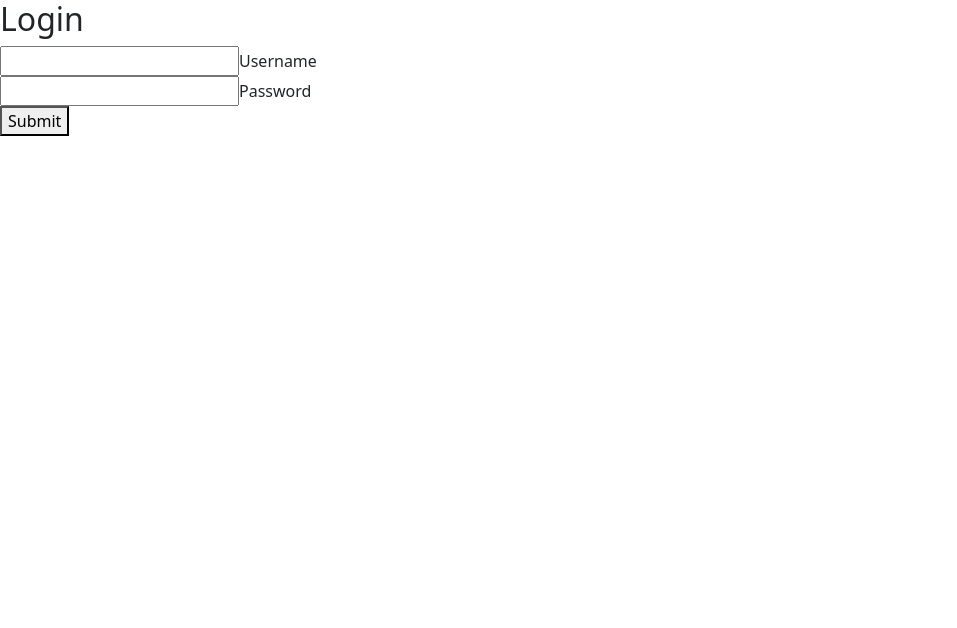
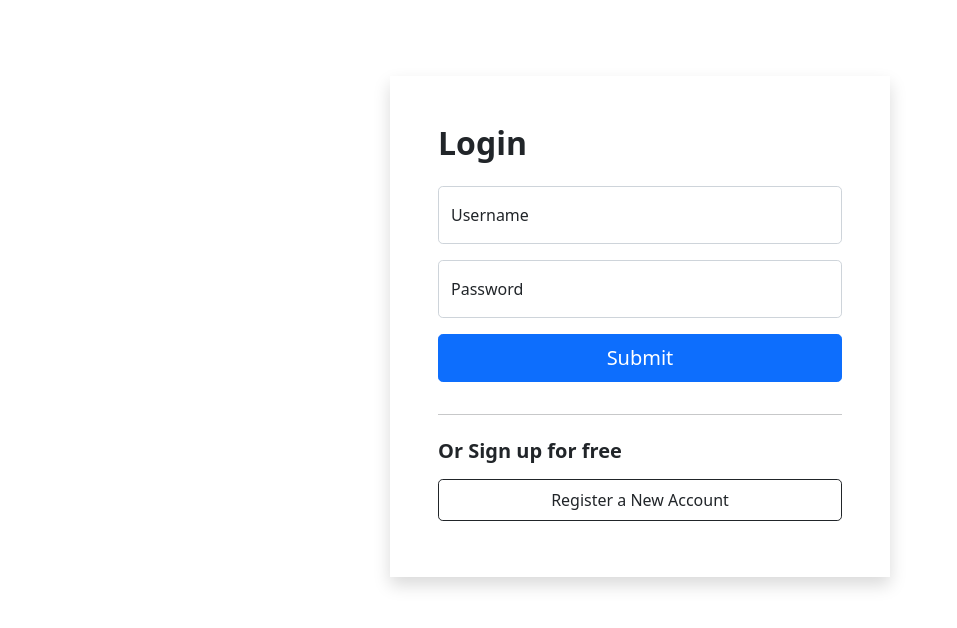
Before and after one commit to k-hongkham/reactChatApp, a React (Create React App) app: page / in a window 1280 px wide. Shown: the top 628 px of the page, without its empty margins (0-957 px from the left). Built offline with nearby package versions, Linux system fonts and the light colour scheme.

Commit message:
added bootstrap to login.

```diff
--- a/src/components/Login/Login.jsx
+++ b/src/components/Login/Login.jsx
@@ -9,7 +9,7 @@ const Login = () => {
   const [errorMessage, setErrorMessage] = useState("");
 
   return (
-    <div id="login_portal">
+    <div>
       <LoginForm
         username={username}
         setUsername={setUsername}
--- a/src/components/Login/LoginForm.jsx
+++ b/src/components/Login/LoginForm.jsx
@@ -28,32 +28,65 @@ const LoginForm = ({
   };
 
   return (
-    <div>
-      <header>
-        <h2>Login</h2>
-      </header>
-      <div>
+    <div
+      className="modal modal-signin position-static d-block bg secondary py-5"
+      tabindex="-1"
+      role="dialog"
+      id="login_portal modalSignin"
+    >
+      <div className="modal-dialog" role="document">
+        <div className="model-content rounded-4 shadow">
+          <div className="modal-header p-5 pb-4 border-bottom-0">
+            <h2 className="fw-bold mb-0" id="login-header">
+              Login
+            </h2>
+          </div>
+          <div className="modal-body p-5 pt-0">
             <form>
-          <div>
+              <div className="form-floating mb-3">
                 <input
-              type="text"
+                  type="login"
+                  className="form-control rounded-3"
+                  id="floatingInput"
+                  placeholder="name@example.com"
                   name="login-Username"
                   value={username}
                   onChange={(e) => setUsername(e.target.value)}
                 />
-            <label htmlFor="login-Username">Username</label>
+                <label htmlFor="login-Username floatingInput">Username</label>
               </div>
-          <div>
+              <div className="form-floating mb-3">
                 <input
                   type="password"
+                  className="form-control rounded-3"
+                  id="floatingPassword"
+                  placeholder="Password"
                   name="login-password"
                   value={password}
                   onChange={(e) => setPassword(e.target.value)}
                 />
-            <label htmlFor="login-password">Password</label>
+                <label htmlFor="login-password floatingPassword">
+                  Password
+                </label>
               </div>
-          <button onClick={(e) => handleLogin(e)}>Submit</button>
+              <button
+                className="w-100 mb-2 btn btn-lg rounded-3 btn-primary"
+                type="submit "
+                onClick={(e) => handleLogin(e)}
+              >
+                Submit
+              </button>
+              <hr className="my-4"></hr>
+              <h2 className="fs-5 fw-bold mb-3"> Or Sign up for free</h2>
+              <button
+                className="w-100 py-2 mb-2 btn btn-outline-dark rounded-3"
+                type="submit"
+              >
+                Register a New Account
+              </button>
             </form>
+          </div>
+        </div>
       </div>
     </div>
   );
```
Lines whose indentation alone changed are shown as unchanged.
